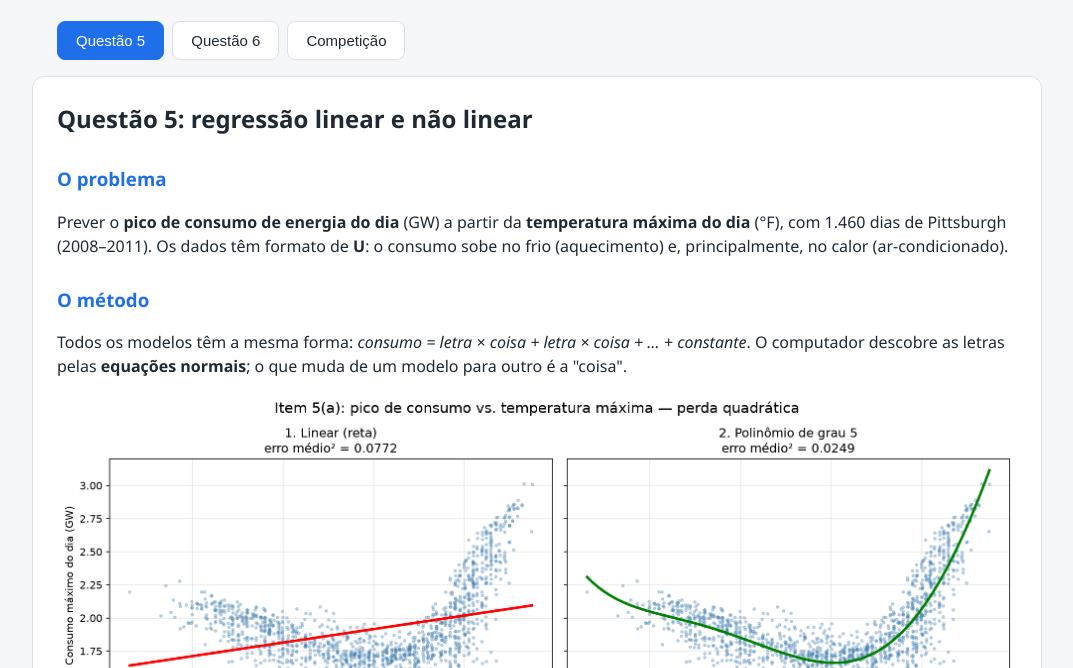
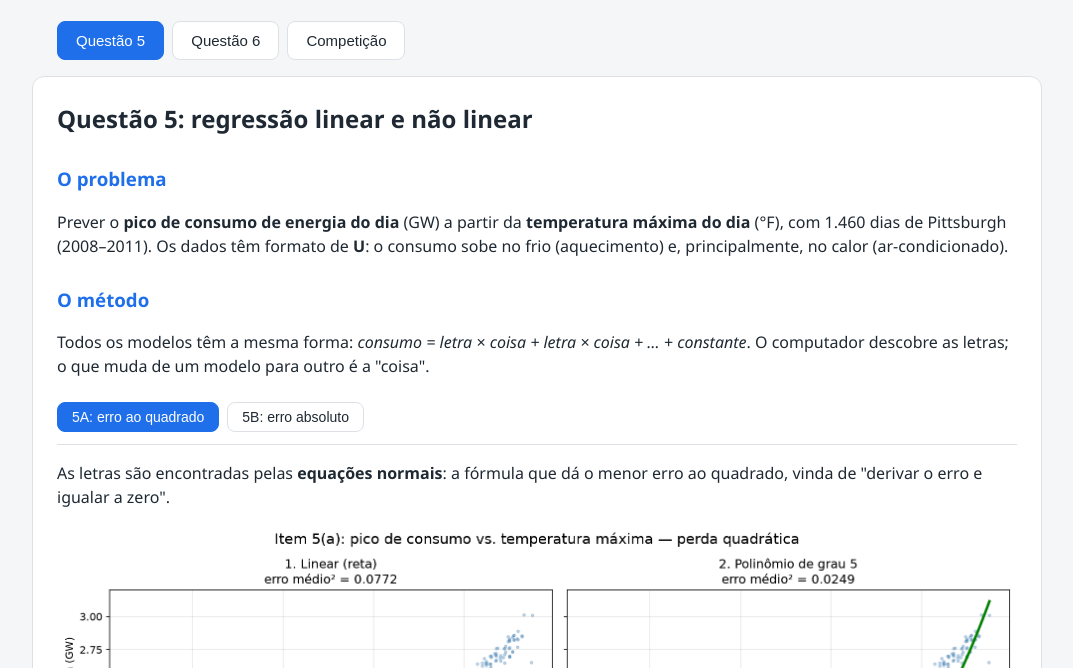
Before and after one commit to saidguimaraes12/mestrado-tesme, a plain HTML site: page apresentacao/index.html in a window 1280 px wide. Both pictures are taken after a click on the button "Questão 5". Shown: the part 132-800 px from the top of the page, without its empty margins (103-1176 px from the left). Drawn offline with Linux system fonts and the light colour scheme.

Commit message:
Adiciona sub-abas 5A e 5B na questão 5

```diff
--- a/apresentacao/index.html
+++ b/apresentacao/index.html
@@ -30,12 +30,22 @@
     <h3>O método</h3>
     <p>
       Todos os modelos têm a mesma forma: <em>consumo = letra × coisa + letra × coisa + … + constante</em>.
-      O computador descobre as letras pelas <strong>equações normais</strong>; o que muda de um modelo
-      para outro é a "coisa".
+      O computador descobre as letras; o que muda de um modelo para outro é a "coisa".
     </p>
 
+    <!-- Sub-abas da questão 5 -->
+    <nav class="subabas">
+      <button class="aba ativa" data-alvo="q5a">5A: erro ao quadrado</button>
+      <button class="aba" data-alvo="q5b">5B: erro absoluto</button>
+    </nav>
+
+    <!-- Conteúdo da 5A -->
+    <div id="q5a">
+      <p>
+        As letras são encontradas pelas <strong>equações normais</strong>: a fórmula que dá
+        o menor erro ao quadrado, vinda de "derivar o erro e igualar a zero".
+      </p>
       <img src="../figuras/item5a_quatro_modelos.png" alt="Os quatro modelos da questão 5">
-
       <table>
         <thead>
           <tr><th>Modelo</th><th>A "coisa"</th><th>Erro médio²</th><th>RMSE (GW)</th></tr>
@@ -48,19 +58,40 @@
           <tr class="melhor"><td>Kernel gaussiano</td><td>1 sininho por dia + multa (λ = 10⁻⁴)</td><td>0,0247</td><td>0,157</td></tr>
         </tbody>
       </table>
+    </div>
 
-    <h3>Erro ao quadrado × erro absoluto (5b)</h3>
+    <!-- Conteúdo da 5B (começa escondido) -->
+    <div id="q5b" hidden>
       <p>
         O erro ao quadrado se comporta como a <strong>média</strong> (os picos puxam a curva);
         o erro absoluto, como a <strong>mediana</strong> (a curva segue a maioria dos dias).
+        Sem fórmula pronta, o problema vira <strong>programação linear</strong>, resolvida com o cvxpy.
       </p>
       <img src="../figuras/item5b_absoluto_vs_quadrado.png" alt="Erro absoluto versus quadrado">
+      <img src="../figuras/item5b_kernel.png" alt="Kernel: erro absoluto versus quadrado">
+      <table>
+        <thead>
+          <tr><th>Modelo</th><th>Treinado com</th><th>Erro médio absoluto</th><th>Erro médio²</th></tr>
+        </thead>
+        <tbody>
+          <tr><td>Reta</td><td>quadrado</td><td>0,2265</td><td>0,0772</td></tr>
+          <tr><td>Reta</td><td>absoluto</td><td>0,2193</td><td>0,0854</td></tr>
+          <tr><td>Polinômio grau 5</td><td>quadrado</td><td>0,1204</td><td>0,0249</td></tr>
+          <tr><td>Polinômio grau 5</td><td>absoluto</td><td>0,1192</td><td>0,0253</td></tr>
+          <tr><td>RBF</td><td>quadrado</td><td>0,1215</td><td>0,0250</td></tr>
+          <tr><td>RBF</td><td>absoluto</td><td>0,1200</td><td>0,0256</td></tr>
+          <tr><td>Kernel</td><td>quadrado</td><td>0,1198</td><td>0,0247</td></tr>
+          <tr><td>Kernel</td><td>absoluto</td><td>0,1182</td><td>0,0251</td></tr>
+        </tbody>
+      </table>
+      <p>Cada modelo ganha na régua em que foi treinado.</p>
+    </div>
 
     <h3>Conclusões</h3>
     <ul>
       <li>A reta não dobra: ganha quase nada de "chutar a média".</li>
       <li>Os três modelos não lineares empatam (erro típico de ~0,16 GW) e só diferem nas pontas.</li>
-      <li>Complexidade demais leva ao <em>overfitting</em>; a regularização (λ) funciona como freio.</li>
+      <li>O erro absoluto é mais robusto aos picos; o quadrado dá mais atenção a eles.</li>
     </ul>
   </section>
 
--- a/apresentacao/script.js
+++ b/apresentacao/script.js
@@ -1,18 +1,19 @@
-// Encontra todos os botões de aba e todas as seções
-const abas = document.querySelectorAll('.aba');
-const paineis = document.querySelectorAll('.painel');
+// Para CADA barra de abas da página (a principal e as sub-abas)...
+document.querySelectorAll('nav').forEach(barra => {
+  const botoes = barra.querySelectorAll('button');
 
-// Para cada botão: quando for clicado...
-abas.forEach(aba => {
-  aba.addEventListener('click', () => {
-    // 1. esconde todas as seções
-    paineis.forEach(painel => painel.hidden = true);
+  // ...e para cada botão dessa barra: quando for clicado...
+  botoes.forEach(botao => {
+    botao.addEventListener('click', () => {
+      // 1. esconde os conteúdos de TODOS os botões DESTA barra
+      botoes.forEach(b => {
+        b.classList.remove('ativa');
+        document.getElementById(b.dataset.alvo).hidden = true;
+      });
 
-    // 2. mostra só a seção que este botão aponta (o data-alvo)
-    document.getElementById(aba.dataset.alvo).hidden = false;
-
-    // 3. marca este botão como o ativo (vamos usar isso no CSS)
-    abas.forEach(a => a.classList.remove('ativa'));
-    aba.classList.add('ativa');
+      // 2. mostra só o conteúdo do botão clicado
+      botao.classList.add('ativa');
+      document.getElementById(botao.dataset.alvo).hidden = false;
+    });
   });
 });
--- a/apresentacao/style.css
+++ b/apresentacao/style.css
@@ -114,3 +114,15 @@ tr.melhor {
   background: #e8f1ff;
   font-weight: 600;
 }
+
+/* ---------- Sub-abas (dentro de uma seção) ---------- */
+.subabas {
+  margin-top: 24px;
+  border-bottom: 1px solid var(--borda);
+  padding-bottom: 12px;
+}
+
+.subabas .aba {
+  padding: 6px 14px;
+  font-size: 14px;
+}
```
Lines whose indentation alone changed are shown as unchanged.
